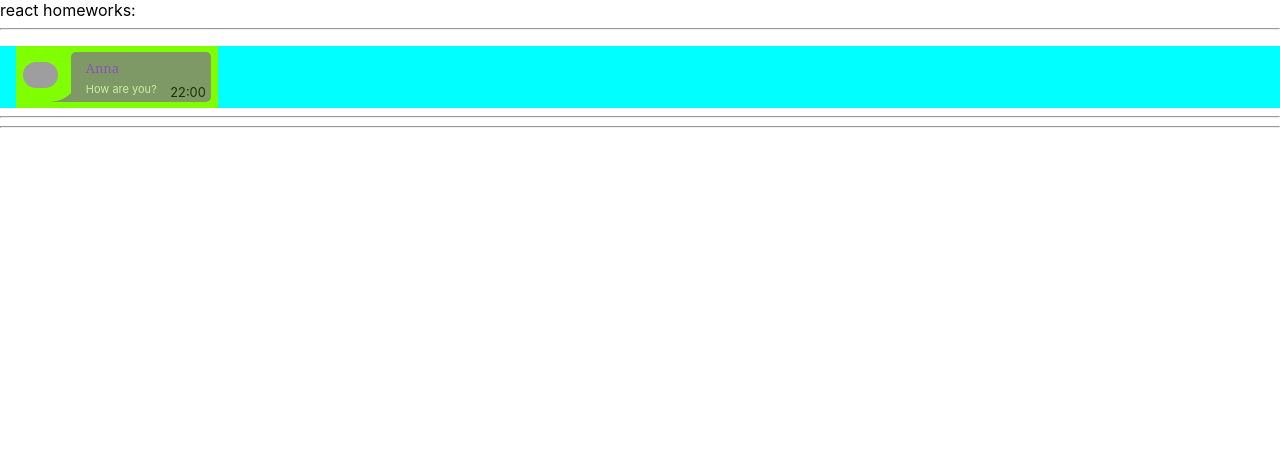
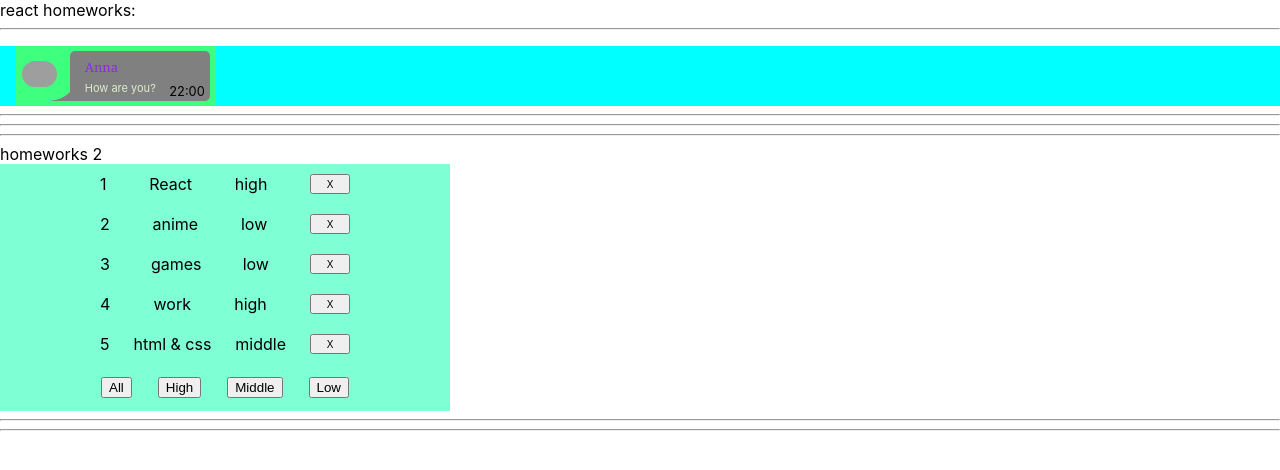
Before and after one commit to IgnatZakalinsky/simple-react-homeworks, a React (Create React App) app: page / in a window 1280 px wide. Shown: the top 470 px of the page. Built offline with nearby package versions, Linux system fonts and the light colour scheme; grey boxes are pictures that could not be loaded.

Commit message:
feat:add resolve task№2

```diff
--- a/src/p1-main/m1-ui/u1-app/App.tsx
+++ b/src/p1-main/m1-ui/u1-app/App.tsx
@@ -1,13 +1,14 @@
 import React from 'react'
 import s from './App.module.css'
 import HW1 from '../../../p2-homeworks/h1/HW1'
+import HW2 from '../../../p2-homeworks/h2/HW2'
 
 function App() {
     return (
         <div className={s.App}>
             <div>react homeworks:</div>
             <HW1/>
-            {/*<HW2/>*/}
+            <HW2/>
             {/*<HW3/>*/}
             {/*<HW4/>*/}
             {/*<HW5/>*/}
--- a/src/p2-homeworks/h1/HW1.tsx
+++ b/src/p2-homeworks/h1/HW1.tsx
@@ -8,7 +8,7 @@ export type TMessageData = {
     time: string
 }
 
-const messageData= {
+const messageData: TMessageData = {
     avatar: 'https://sun9-74.userapi.com/Ph-WiuOtF985il9AvN9JqiCWedmHtSGSSTXrSA/ltEB2Z2-YO4.jpg',
     name: 'Anna',
     message: 'How are you?',
--- a/src/p2-homeworks/h1/Message.module.css
+++ b/src/p2-homeworks/h1/Message.module.css
@@ -10,8 +10,7 @@
   margin-left: 1rem;
   max-width: 200px;
   height: 60px;
-  border: 0.5px Solid chartreuse;
-  background-color: chartreuse;
+  background-color: rgb(127, 255, 0, 0.5);
   display: flex;
   justify-content: space-around;
   align-items: center;
@@ -33,8 +32,7 @@
   position: relative;
   width: 140px;
   height: 50px;
-  background-color: grey;
-  opacity: .8;
+  background-color: rgb(128, 128, 128);
   border-radius: 5px 5px 5px 0px;
   display: flex;
   flex-direction: column;
@@ -74,5 +72,5 @@ font-family:Georgia, 'Times New Roman', Times, serif;
   display: block;
   width: 22px;
   height: 30px;
-  background: radial-gradient(60px at top left, transparent 49%, grey 50%);
+  background: radial-gradient(60px at top left, transparent 49%, #808080 50%);
 }
--- a/src/p2-homeworks/h1/Message.tsx
+++ b/src/p2-homeworks/h1/Message.tsx
@@ -8,7 +8,7 @@ function Message(props: TMessageData) {
         <div className={s.wrapper}>
             <div className={s.item}>
                 <div className={s.itemAvatar} >
-                <img src ={props.avatar} className={s.itemImage} ></img>
+                <img src ={props.avatar} className={s.itemImage}  alt ={"img"}></img>
                 </div>
                 <div className={s.itemDialog}>
                     <div className={s.itemName}>
--- a/src/p2-homeworks/h2/Affair.tsx
+++ b/src/p2-homeworks/h2/Affair.tsx
@@ -1,19 +1,25 @@
 import React from 'react'
+import s from "./Affairs.module.css"
 
 type AffairPropsType = {
-    // key не нужно типизировать
-    affair: any // need to fix any
-    deleteAffairCallback: any // need to fix any
+    id:number
+    affair: string // need to fix any
+    deleteAffairCallback: (_id:number) =>void
+    priority:string
 }
 
 function Affair(props: AffairPropsType) {
-    const deleteCallback = () => {}// need to fix
+    const deleteCallback = () => {
+        return props.deleteAffairCallback(props.id)
+    }
 
     return (
-        <div>
-            // show some text
-
-            <button onClick={deleteCallback}>X</button>
+        <div className={s.wrapper}>
+            <span className={s.span}>{props.id }</span>
+            <span>{props.affair}</span>
+            {/* <span>{'  '}</span> */}
+            <span>{props.priority + " "}</span>
+            <button className={s.button} onClick={deleteCallback}>X</button>
         </div>
     )
 }
--- a/src/p2-homeworks/h2/Affairs.module.css
+++ b/src/p2-homeworks/h2/Affairs.module.css
@@ -1,3 +1,33 @@
-.someClass {
+.firstWrapper {
+  display: flex;
+  flex-direction: column;
+  align-items: center;
+  justify-content: space-around;
+  background-color: aquamarine;
+  max-width: 450px;
+}
 
+.wrapper {
+  margin: 10px;
+  display: flex;
+  width: 250px;
+  justify-content: space-between;
+  align-items: center;
 }
+
+.button {
+  font-size: 10px;
+  width: 40px;
+  height: 20px;
+  text-align: center;
+  cursor: pointer;
+}
+
+.filterButton {
+  margin: 13px;
+  cursor: pointer;
+}
+
+button:hover {
+  opacity: 0.5;
+}
--- a/src/p2-homeworks/h2/Affairs.tsx
+++ b/src/p2-homeworks/h2/Affairs.tsx
@@ -1,36 +1,40 @@
-import React from 'react'
+import React, { Dispatch, SetStateAction } from 'react'
 import Affair from './Affair'
-import {AffairType} from './HW2'
+import { AffairType, FilterType } from './HW2'
+import s from "./Affairs.module.css"
 
 type AffairsPropsType = { // need to fix any
-    data: any
-    setFilter: any
-    deleteAffairCallback: any
+    data: AffairType[]
+    setFilter: Dispatch<SetStateAction<FilterType>>
+    deleteAffairCallback: (_id: number) => void
 }
 
 function Affairs(props: AffairsPropsType) {
-    const mappedAffairs = props.data.map((a: AffairType) => (
+    const mappedAffairs = props.data.map((a: AffairType, index) => (
         <Affair // should work
             key={a._id} // кеи ОБЯЗАТЕЛЬНЫ в 99% - так что лучше их писать всегда при создании компонент в мапе
-            affair={a}
-            deleteAffairCallback={props.deleteAffairCallback}
+            id={a._id}
+            affair={a.name}
+            priority={a.priority}
+            deleteAffairCallback={() => props.deleteAffairCallback(a._id)}
         />
     ))
 
-    const setAll = () => {} // need to fix
-    const setHigh = () => {}
-    const setMiddle = () => {}
-    const setLow = () => {}
+    const setAll = () => { props.setFilter("all") } // need to fix
+    const setHigh = () => { props.setFilter("high") }
+    const setMiddle = () => { props.setFilter("middle") }
+    const setLow = () => { props.setFilter("low") }
 
     return (
-        <div>
+        <div className={s.firstWrapper}>
 
             {mappedAffairs}
-
-            <button onClick={setAll}>All</button>
-            <button onClick={setHigh}>High</button>
-            <button onClick={setMiddle}>Middle</button>
-            <button onClick={setLow}>Low</button>
+            <div className={s.buttonWrapper}>
+                <button className={s.filterButton } onClick={setAll}>All</button>
+                <button className={s.filterButton} onClick={setHigh}>High</button>
+                <button className={s.filterButton} onClick={setMiddle}>Middle</button>
+                <button className={s.filterButton} onClick={setLow}>Low</button>
+            </div>
         </div>
     )
 }
--- a/src/p2-homeworks/h2/HW2.tsx
+++ b/src/p2-homeworks/h2/HW2.tsx
@@ -1,41 +1,56 @@
-import React, {useState} from 'react'
+import React, { useState } from 'react'
 import Affairs from './Affairs'
 
 // types
-export type AffairPriorityType = any // need to fix any
-export type AffairType = any // need to fix any
+export type AffairPriorityType = 'high' | 'low' | 'middle' // need to fix any
+export type AffairType = {
+    _id: number,
+    name: string
+    priority: string
+} // need to fix any
 export type FilterType = 'all' | AffairPriorityType
 
 // constants
-const defaultAffairs: any = [ // need to fix any
-    {_id: 1, name: 'React', priority: 'high'},
-    {_id: 2, name: 'anime', priority: 'low'},
-    {_id: 3, name: 'games', priority: 'low'},
-    {_id: 4, name: 'work', priority: 'high'},
-    {_id: 5, name: 'html & css', priority: 'middle'},
+const defaultAffairs: AffairType[] = [ // need to fix any
+    { _id: 1, name: 'React', priority: 'high' },
+    { _id: 2, name: 'anime', priority: 'low' },
+    { _id: 3, name: 'games', priority: 'low' },
+    { _id: 4, name: 'work', priority: 'high' },
+    { _id: 5, name: 'html & css', priority: 'middle' },
 ]
 
 // pure helper functions
-export const filterAffairs = (affairs: any, filter: any): any => { // need to fix any
-    if (filter === 'all') return affairs
-    else return // need to fix
+export const filterAffairs = (affairs: AffairType[], filter: FilterType): AffairType[] => { // need to fix any
+    if( filter === "low"){
+        return affairs.filter(item=> item.priority === 'low')
+    }
+    if( filter === "high"){
+        return affairs.filter(item=> item.priority === 'high')
+    }
+    if( filter === "middle"){
+        return affairs.filter(item=> item.priority === 'middle')
+    }
+    else return  affairs// need to fix
 }
-export const deleteAffair = (affairs: any, _id: any): any => { // need to fix any
-    return // need to fix
+
+export const deleteAffair = (affairs: AffairType[], _id: number): AffairType[] => { // need to fix any
+    return affairs.filter(item=>item._id !== _id)
 }
 
 function HW2() {
-    const [affairs, setAffairs] = useState<any>(defaultAffairs) // need to fix any
+    const [affairs, setAffairs] = useState<AffairType[]>(defaultAffairs) // need to fix any
     const [filter, setFilter] = useState<FilterType>('all')
 
     const filteredAffairs = filterAffairs(affairs, filter)
-    const deleteAffairCallback = (_id: any) => setAffairs(deleteAffair(affairs, _id)) // need to fix any
+    const deleteAffairCallback = (_id: number) =>{
+        // debugger
+        return setAffairs(deleteAffair(affairs, _id))} // need to fix any
+
 
     return (
         <div>
-            <hr/>
+            <hr />
             homeworks 2
-
             {/*should work (должно работать)*/}
             <Affairs
                 data={filteredAffairs}
@@ -43,10 +58,10 @@ function HW2() {
                 deleteAffairCallback={deleteAffairCallback}
             />
 
-            <hr/>
+            <hr />
             {/*для личного творчества, могу проверить*/}
             {/*<AlternativeAffairs/>*/}
-            <hr/>
+            <hr />
         </div>
     )
 }
```
